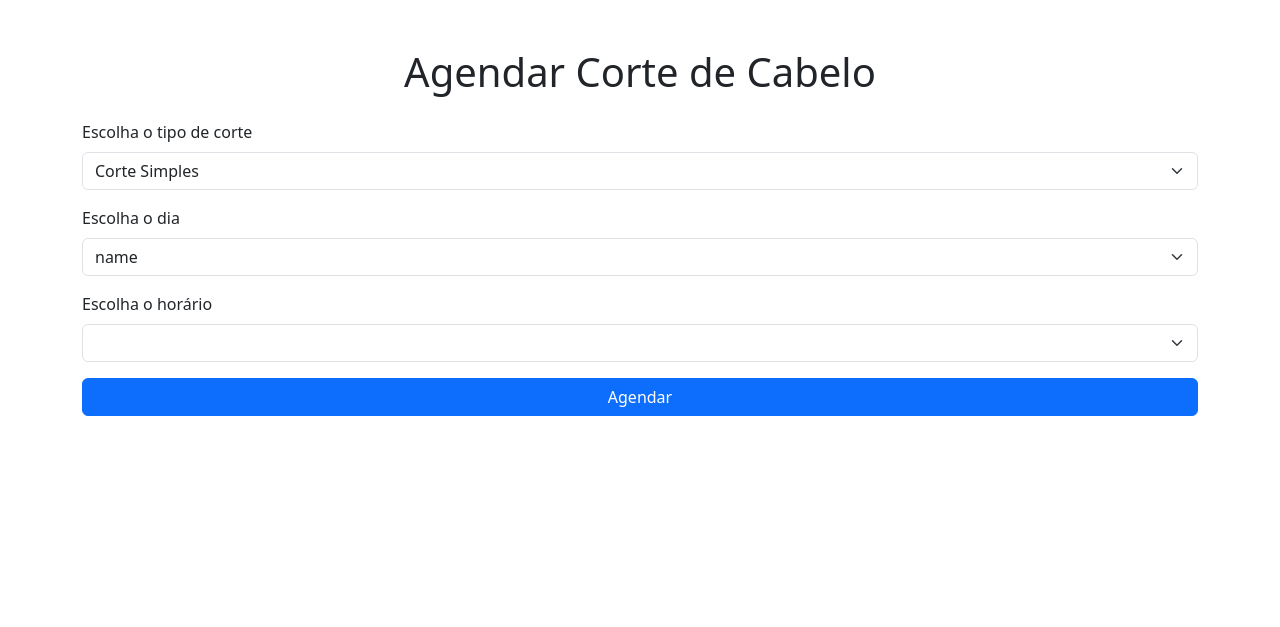
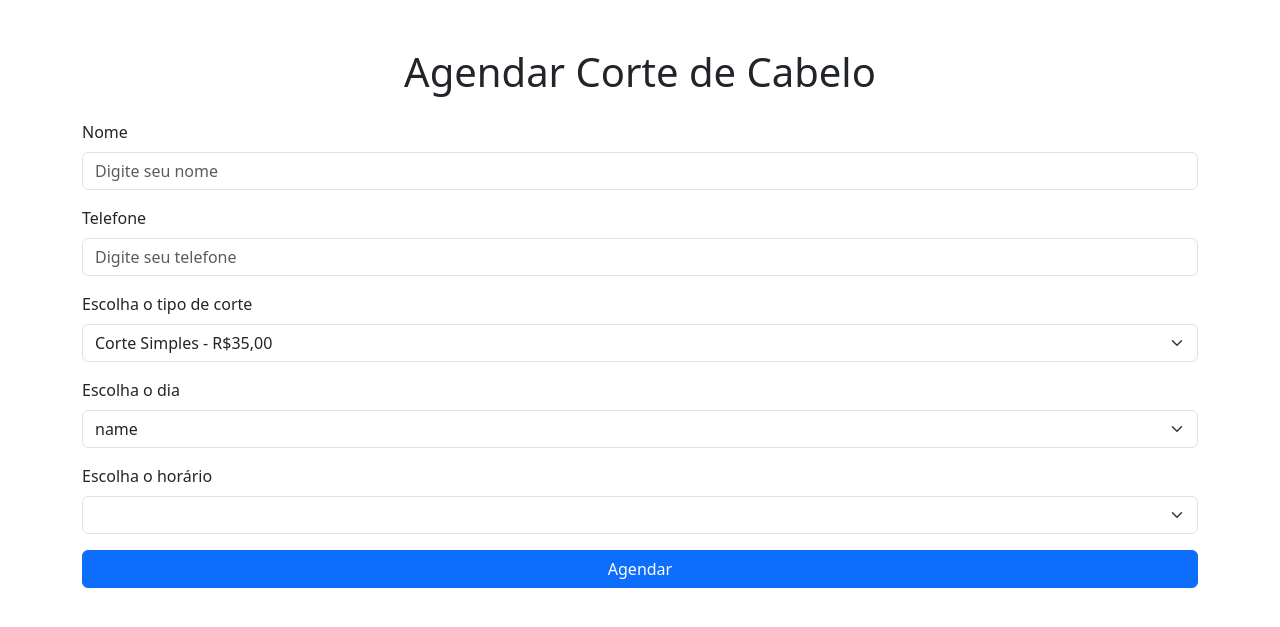
Before and after one commit to PauloPanelli/agendacabelo, a Flask app: template templates/cliente.html in a window 1280 px wide. Shown: the top 627 px of the page. Run offline with Flask 3, Linux system fonts and the light colour scheme; the template is opened without the code that fills it: most values are stand-ins (such as "Sample title", 1, 10 or a date in 2020); lists and menus that the app fills with data are empty.

Commit message:
Removido Login de cliente e deixado apenas Adm

```diff
--- a/app.py
+++ b/app.py
@@ -9,8 +9,7 @@ agendamentos = {}
 
 # Usuários (simulação de banco de dados)
 usuarios = {
-    'admin': {'senha': 'admin123'},  # Administrador
-    'clientes': []  # Lista de números de telefone dos clientes
+    'admin': {'senha': 'admin123'}  # Administrador
 }
 
 # Gera os horários disponíveis de segunda a sábado, das 09h às 18h (a cada 1 hora)
@@ -33,30 +32,20 @@ def gerar_horarios():
 
 @app.route('/')
 def index():
-    if 'usuario' not in session:
-        return redirect(url_for('login'))
+    if 'usuario' in session and session['usuario'] == 'admin':
+        return render_template('admin.html', agendamentos=agendamentos)
     horarios = gerar_horarios()
-    if session['usuario'] == 'admin':
-        return render_template('admin.html', agendamentos=agendamentos)
     return render_template('cliente.html', horarios=horarios)
 
 @app.route('/login', methods=['GET', 'POST'])
 def login():
     if request.method == 'POST':
         usuario = request.form['usuario']
-        senha = request.form.get('senha')  # Apenas para admin
-        telefone = request.form.get('telefone')  # Apenas para clientes
+        senha = request.form.get('senha')
 
         # Login do administrador
         if usuario == 'admin' and senha == usuarios['admin']['senha']:
             session['usuario'] = 'admin'
-            return redirect(url_for('index'))
-
-        # Login do cliente
-        if telefone and telefone.isdigit():
-            session['usuario'] = telefone
-            if telefone not in usuarios['clientes']:
-                usuarios['clientes'].append(telefone)
             return redirect(url_for('index'))
 
         return "Credenciais inválidas!", 400
@@ -73,13 +62,21 @@ def sucesso():
 
 @app.route('/agendar', methods=['POST'])
 def agendar():
-    if 'usuario' not in session or session['usuario'] == 'admin':
-        return redirect(url_for('login'))
-
     dia = request.form['dia']
     hora = request.form['hora']
-    cliente = session['usuario']
+    nome = request.form['nome']
+    telefone = request.form['telefone']
     tipo_corte = request.form['tipo_corte']
+
+    # Remove espaços do telefone
+    telefone = telefone.replace(" ", "")
+
+    # Define os valores dos cortes
+    valores_cortes = {
+        "Corte Simples": 35.00,
+        "Barba": 15.00,
+        "Cabelo + Barba": 45.00
+    }
 
     if dia not in agendamentos:
         agendamentos[dia] = {}
@@ -88,8 +85,10 @@ def agendar():
         return "Horário já agendado!", 400
 
     agendamentos[dia][hora] = {
-        'cliente': cliente,
-        'tipo_corte': tipo_corte
+        'cliente': nome,
+        'telefone': telefone,
+        'tipo_corte': tipo_corte,
+        'valor': valores_cortes[tipo_corte]  # Adiciona o valor do corte
     }
 
     # Após agendar, redireciona para a página de sucesso
--- a/templates/admin.html
+++ b/templates/admin.html
@@ -26,7 +26,9 @@
                                         <div>
                                             <strong>Horário:</strong> {{ hora }}<br>
                                             <strong>Cliente:</strong> {{ detalhes['cliente'] }}<br>
-                                            <strong>Tipo de Corte:</strong> {{ detalhes['tipo_corte'] }}
+                                            <strong>Telefone:</strong> {{ detalhes['telefone'] }}<br>
+                                            <strong>Tipo de Corte:</strong> {{ detalhes['tipo_corte'] }}<br>
+                                            <strong>Valor:</strong> R$ {{ "%.2f"|format(detalhes['valor']) }}
                                         </div>
                                         <form method="post" action="{{ url_for('cancelar') }}">
                                             <input type="hidden" name="dia" value="{{ dia }}">
--- a/templates/cliente.html
+++ b/templates/cliente.html
@@ -11,11 +11,19 @@
         <h1 class="text-center mb-4">Agendar Corte de Cabelo</h1>
         <form method="post" action="{{ url_for('agendar') }}">
             <div class="mb-3">
+                <label for="nome" class="form-label">Nome</label>
+                <input type="text" class="form-control" id="nome" name="nome" placeholder="Digite seu nome" required>
+            </div>
+            <div class="mb-3">
+                <label for="telefone" class="form-label">Telefone</label>
+                <input type="text" class="form-control" id="telefone" name="telefone" placeholder="Digite seu telefone" required>
+            </div>
+            <div class="mb-3">
                 <label for="tipo_corte" class="form-label">Escolha o tipo de corte</label>
                 <select class="form-select" id="tipo_corte" name="tipo_corte" required>
-                    <option value="Corte Simples">Corte Simples</option>
-                    <option value="Corte Estilizado">Corte Estilizado</option>
-                    <option value="Barba">Barba</option>
+                    <option value="Corte Simples">Corte Simples - R$35,00</option>
+                    <option value="Barba">Barba - R$15,00</option>
+                    <option value="Cabelo + Barba">Cabelo + Barba - R$45,00</option>
                 </select>
             </div>
             <div class="mb-3">
--- a/templates/login.html
+++ b/templates/login.html
@@ -14,7 +14,7 @@
                 <label for="usuario" class="form-label">Tipo de Usuário</label>
                 <select class="form-select" id="usuario" name="usuario" required>
                     <option value="admin">Administrador</option>
-                    <option value="cliente">Cliente</option>
+
                 </select>
             </div>
             <div id="admin-fields" style="display: none;">
```
